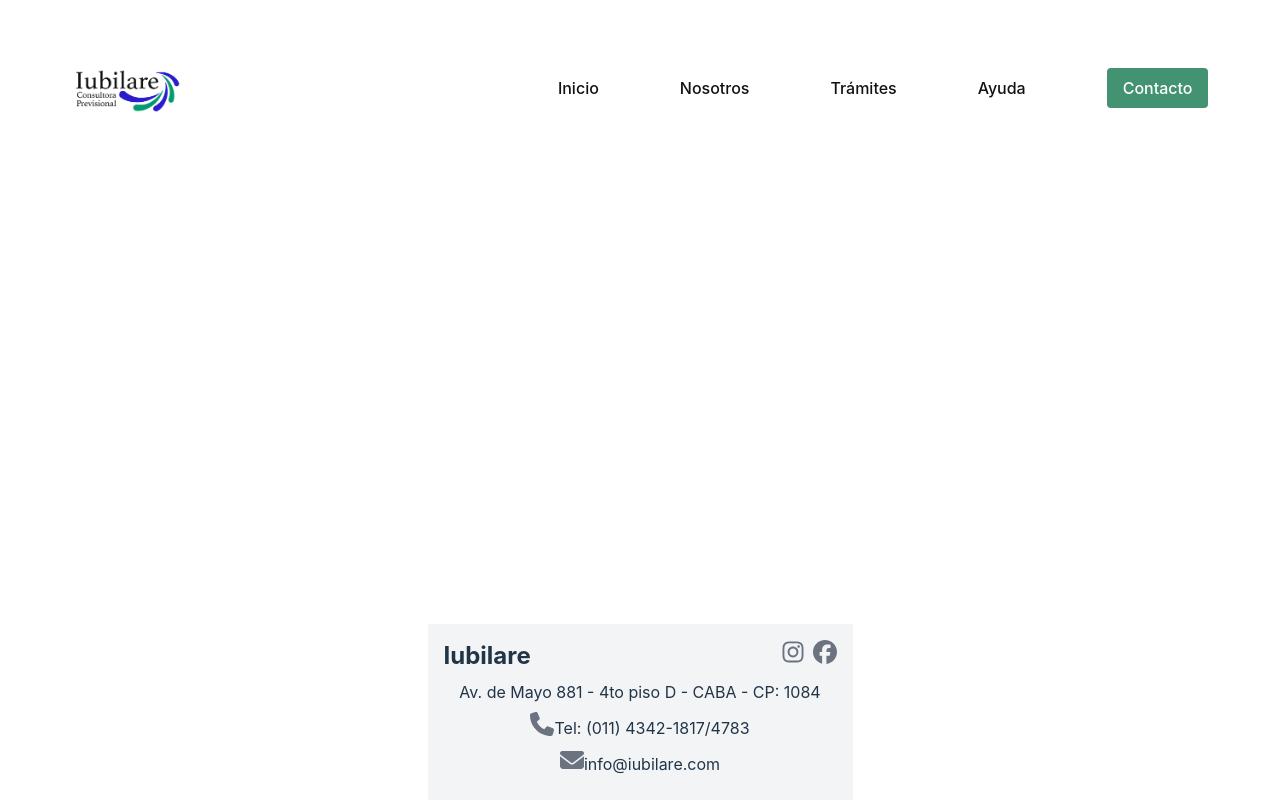
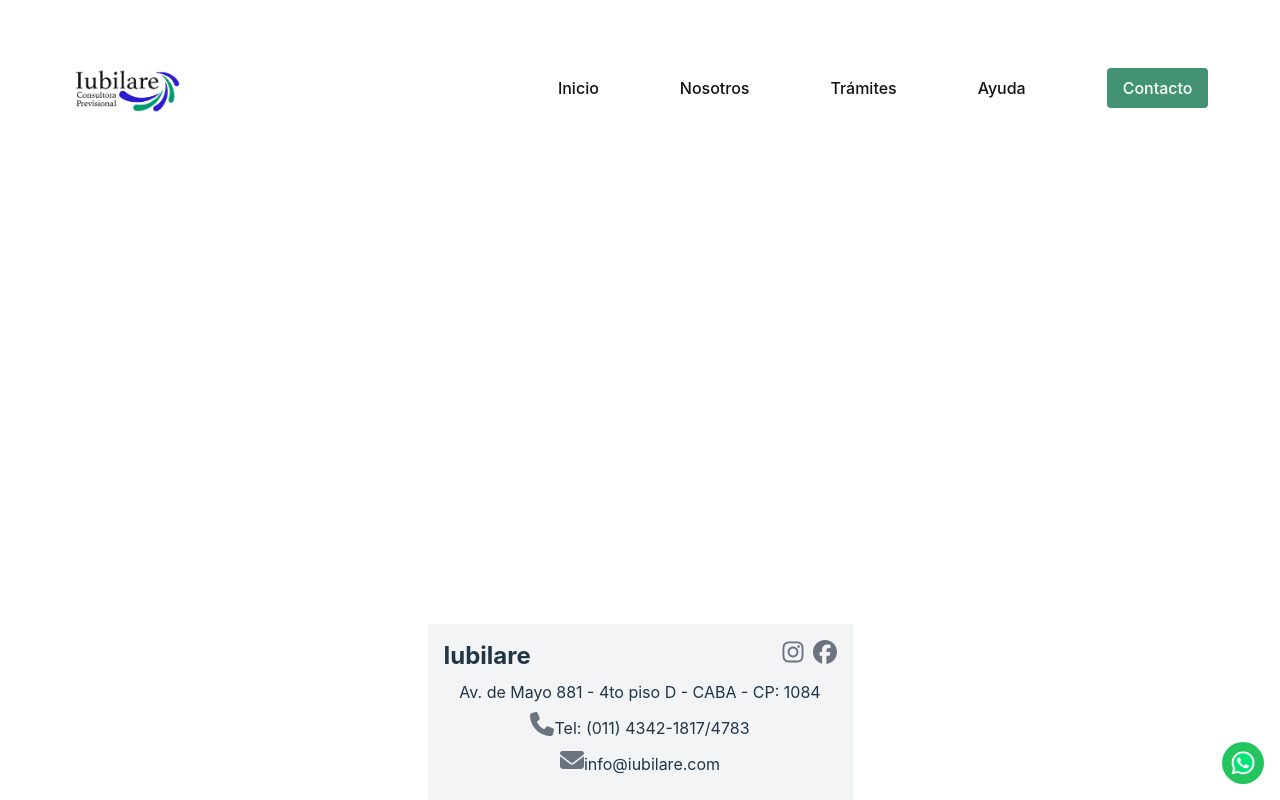
Before and after one commit to FooTalent/iubilare, a React (Vite) app: page / in a window 1280 px wide. Built offline with nearby package versions, Linux system fonts and the light colour scheme.

Commit message:
feature/whatsapp button

```diff
--- a/src/App.tsx
+++ b/src/App.tsx
@@ -2,9 +2,9 @@ import { Route, Routes } from 'react-router-dom'
 import './App.css'
 import Home from './views/Home'
 import Navbar from './components/navbar/Navbar';
-
 //import Home from './views/Home'
 import Footer from './views/Footer'
+import WhatsappButton from './components/whatsappButton/WhatsappButton';
 
 
 function App() {
@@ -13,6 +13,7 @@ function App() {
   return (
     <>
         <Navbar></Navbar>
+        <WhatsappButton/>
         <Routes>
           <Route path="/" element={<Footer/>}></Route>
           <Route path="" element=""></Route>
--- /dev/null
+++ b/src/components/whatsappButton/WhatsappButton.tsx
@@ -0,0 +1,20 @@
+import React from 'react';
+
+const WhatsappButton = () => {
+  const containerStyle = 'fixed bottom-4 right-4'; // Adjust as needed
+  const buttonStyle = 'p-2 bg-green-500 rounded-full cursor-pointer';
+  const imageStyle = 'w-6 h-6';
+  const handleButtonClick = () => {
+    window.open('https://api.whatsapp.com/send/?phone=573008659238&text&type=phone_number&app_absent=0', '_blank');
+  };
+
+  return (
+    <div className={containerStyle}>
+      <button className={buttonStyle} onClick={handleButtonClick}>
+        <img src="./whatsappbutton.png" alt="WhatsApp Icon" className={imageStyle} />
+      </button>
+    </div>
+  );
+};
+
+export default WhatsappButton;
```
Also changed, not shown: public/whatsappbutton.png (added), 1 other file (tests, documents, lock files or other folders).
